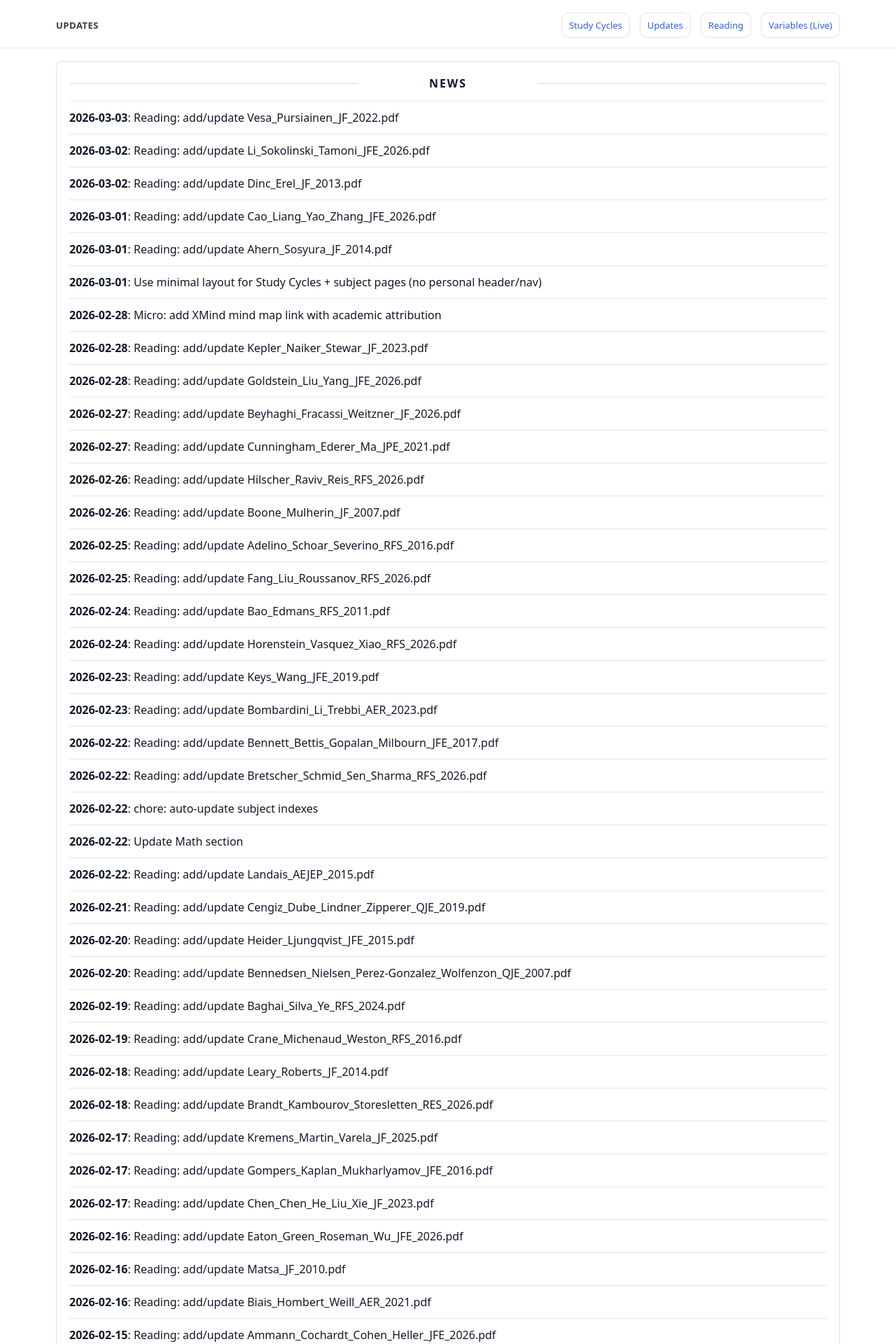
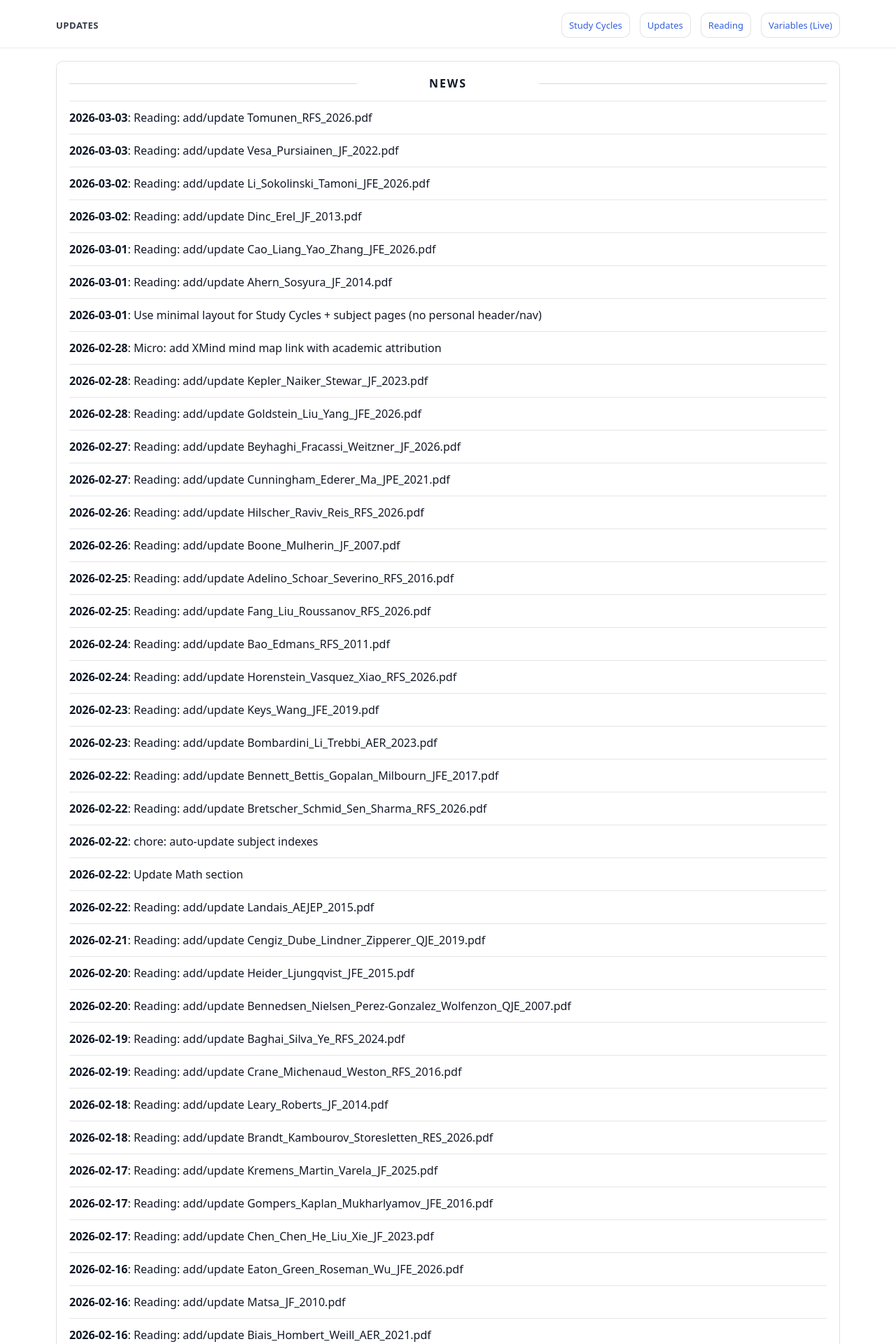
Before and after one commit to yaxinzn/study-archive, a Jekyll site: the page built from updates/index.md, in a window 1280 px wide. Shown: the top 1920 px of the page at 70% size. Built offline with Jekyll 4.4.1, drawn with Linux system fonts in a browser that asks for light colours; some of the changed text lies outside the part shown.

Commit message:
chore: update NEWS feed

```diff
--- a/_data/news.yml
+++ b/_data/news.yml
@@ -1,4 +1,7 @@
 # Auto-generated update history (sorted newest -> oldest). Do not edit manually.
+- ts: "1772541224"
+  date: "2026-03-03"
+  title: "Reading: add/update Tomunen_RFS_2026.pdf"
 - ts: "1772540268"
   date: "2026-03-03"
   title: "Reading: add/update Vesa_Pursiainen_JF_2022.pdf"
```
